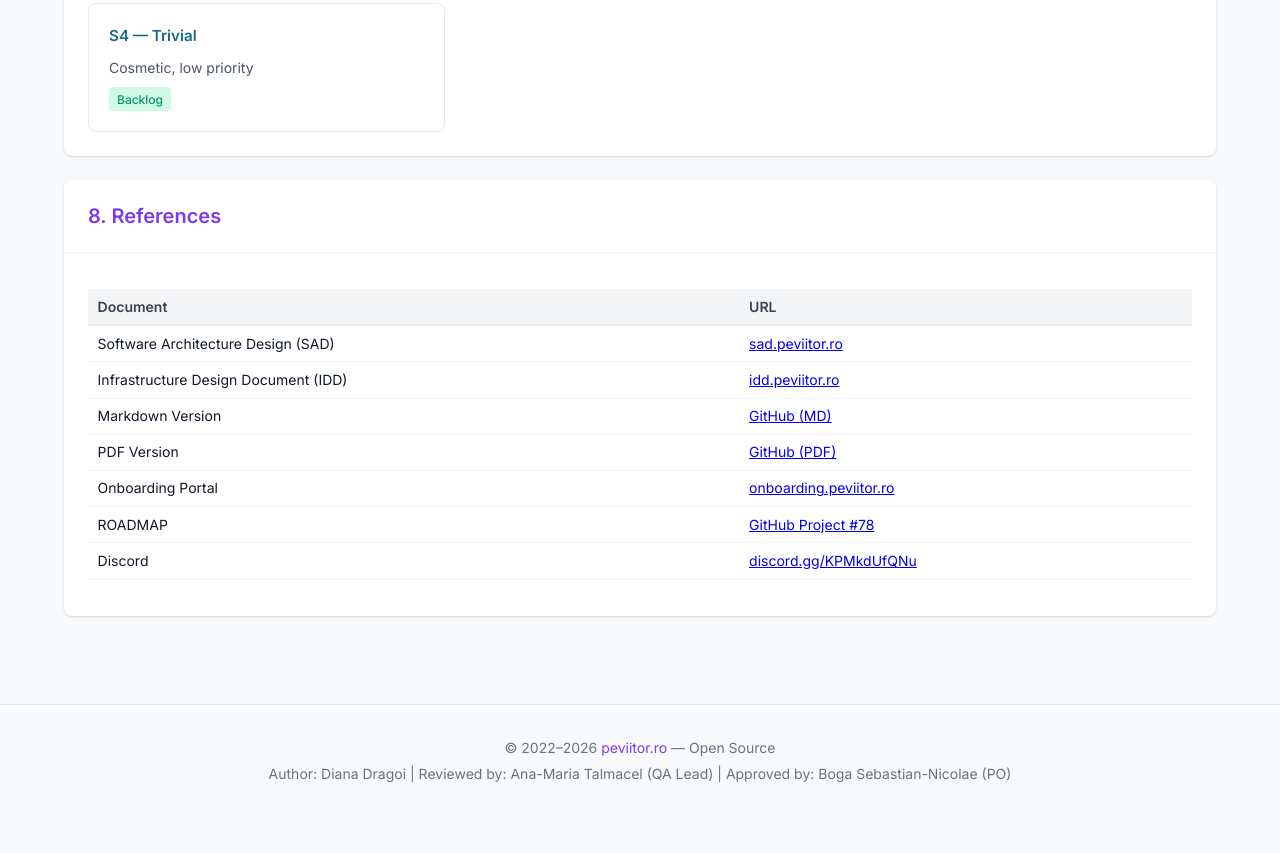
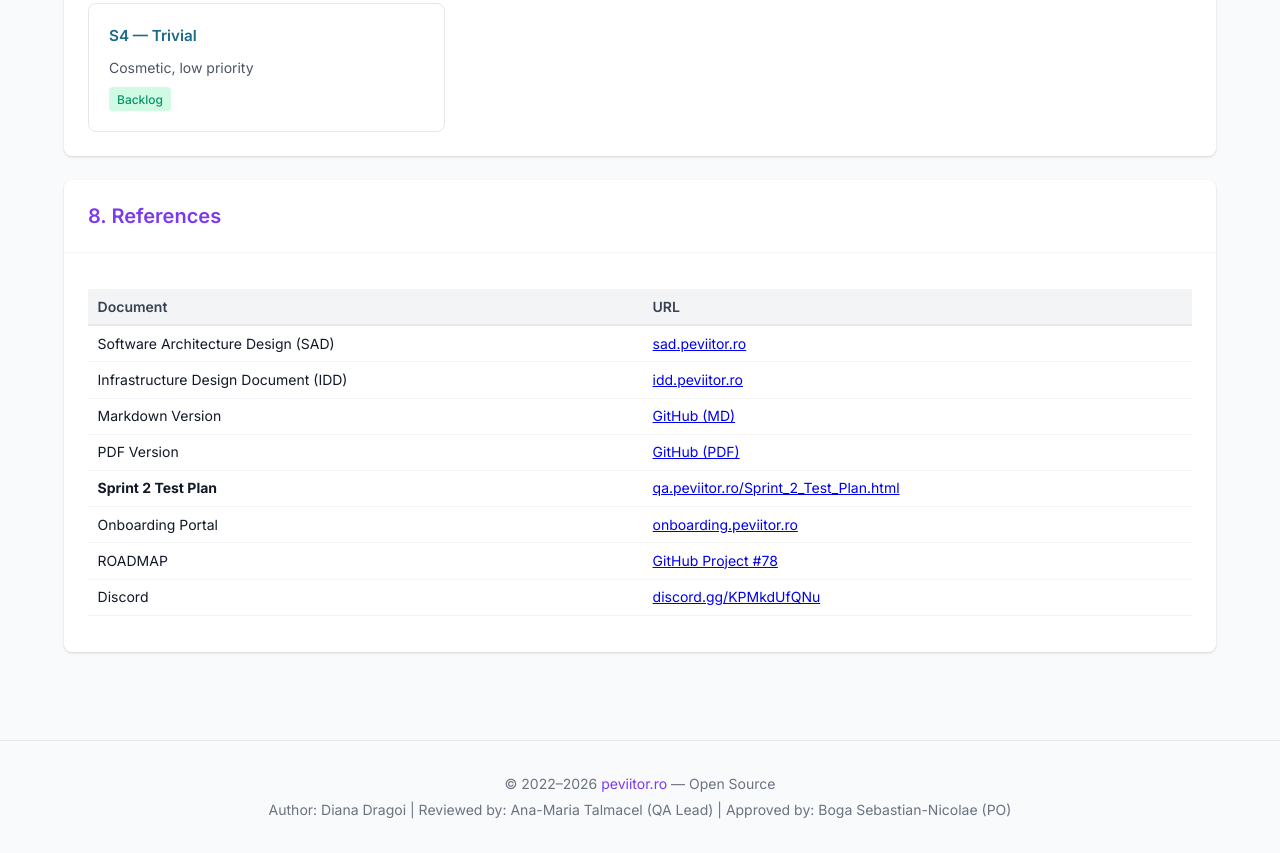
Before and after one commit to peviitor-ro/test_strategy_peviitor-ro, a plain HTML site: page docs/index.html in a window 1280 px wide. Shown: the part 5144-5997 px from the top of the page. Before the commit the page ends 5961 px from the top, so only its background shows below. Drawn offline with Linux system fonts and the light colour scheme.

Commit message:
Add Sprint 2 Test Plan link in References section

```diff
--- a/docs/index.html
+++ b/docs/index.html
@@ -604,6 +604,7 @@
           <tr><td>Infrastructure Design Document (IDD)</td><td><a href="https://idd.peviitor.ro" target="_blank">idd.peviitor.ro</a></td></tr>
           <tr><td>Markdown Version</td><td><a href="https://github.com/peviitor-ro/test_strategy_peviitor-ro/blob/master/Test_Strategy_Peviitor.ro.md" target="_blank">GitHub (MD)</a></td></tr>
           <tr><td>PDF Version</td><td><a href="https://github.com/peviitor-ro/test_strategy_peviitor-ro/blob/master/Test_Strategy_Peviitor.ro_v1.pdf" target="_blank">GitHub (PDF)</a></td></tr>
+          <tr><td><strong>Sprint 2 Test Plan</strong></td><td><a href="Sprint_2_Test_Plan.html" target="_blank">qa.peviitor.ro/Sprint_2_Test_Plan.html</a></td></tr>
           <tr><td>Onboarding Portal</td><td><a href="https://onboarding.peviitor.ro" target="_blank">onboarding.peviitor.ro</a></td></tr>
           <tr><td>ROADMAP</td><td><a href="https://github.com/orgs/peviitor-ro/projects/78" target="_blank">GitHub Project #78</a></td></tr>
           <tr><td>Discord</td><td><a href="https://discord.gg/KPMkdUfQNu" target="_blank">discord.gg/KPMkdUfQNu</a></td></tr>
```
